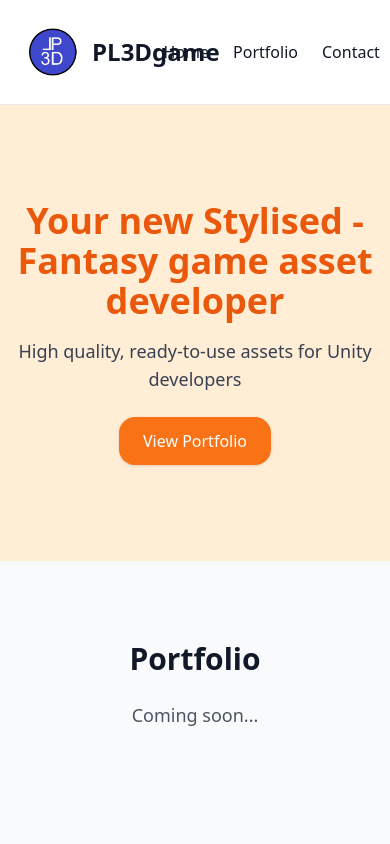
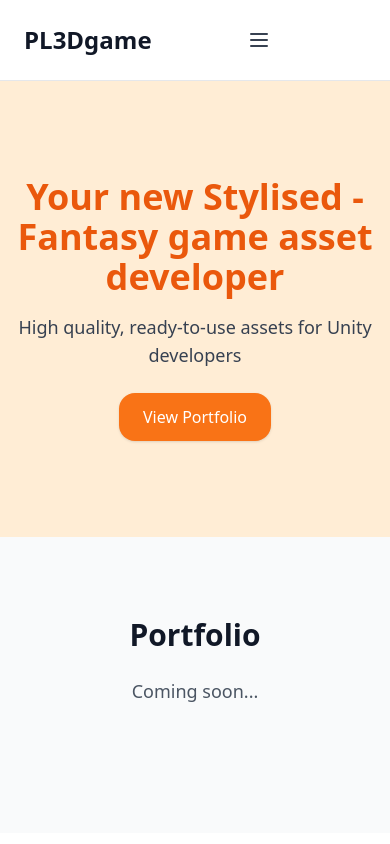
Before and after one commit to pl3dgame-cpu/PL3DgameWebSite, a plain HTML site: page index.html in a window 390 px wide. Shown: the top 844 px of the page. Drawn offline with nearby package versions, Linux system fonts and the light colour scheme.

Commit message:
commit 4 - site web

```diff
--- a/index.html
+++ b/index.html
@@ -8,19 +8,37 @@
 </head>
 <body class="bg-white text-gray-900 font-sans">
   <!-- Header -->
-  <header class="flex justify-between items-center p-6 border-b border-gray-200">
-    <div class="flex items-center space-x-3">
-      <img src="images/Logo_Round.png" alt="PL3Dgame Logo" class="h-14 w-14 object-contain">
-      <span class="text-2xl font-bold">PL3Dgame</span>
-    </div>
+<header class="border-b border-gray-200 p-6">
+  <div class="flex justify-between items-center">
+    <!-- Logo -->
+    <h1 class="text-2xl font-bold">PL3Dgame</h1>
+
+    <!-- Hamburger Button (mobile only) -->
+    <button id="menu-btn" class="sm:hidden text-gray-700 focus:outline-none">
+      <svg class="w-6 h-6" fill="none" stroke="currentColor" viewBox="0 0 24 24">
+        <path stroke-linecap="round" stroke-linejoin="round" stroke-width="2"
+          d="M4 6h16M4 12h16M4 18h16" />
+      </svg>
+    </button>
+
+    <!-- Navigation -->
     <nav>
-      <ul class="flex space-x-6">
-        <li><a href="#home" class="hover:text-orange-500">Home</a></li>
-        <li><a href="#portfolio" class="hover:text-orange-500">Portfolio</a></li>
-        <li><a href="#contact" class="hover:text-orange-500">Contact</a></li>
+      <ul id="menu" class="hidden sm:flex space-x-6">
+        <li><a href="#home" class="hover:text-blue-600">Home</a></li>
+        <li><a href="#portfolio" class="hover:text-blue-600">Portfolio</a></li>
+        <li><a href="#contact" class="hover:text-blue-600">Contact</a></li>
       </ul>
     </nav>
-  </header>
+  </div>
+
+  <!-- Mobile Menu -->
+  <ul id="mobile-menu" class="sm:hidden hidden mt-4 flex flex-col space-y-2">
+    <li><a href="#home" class="hover:text-blue-600">Home</a></li>
+    <li><a href="#portfolio" class="hover:text-blue-600">Portfolio</a></li>
+    <li><a href="#contact" class="hover:text-blue-600">Contact</a></li>
+  </ul>
+</header>
+
 
   <!-- Hero Section -->
   <section id="home" class="flex flex-col items-center justify-center text-center py-24 bg-orange-100">
```
